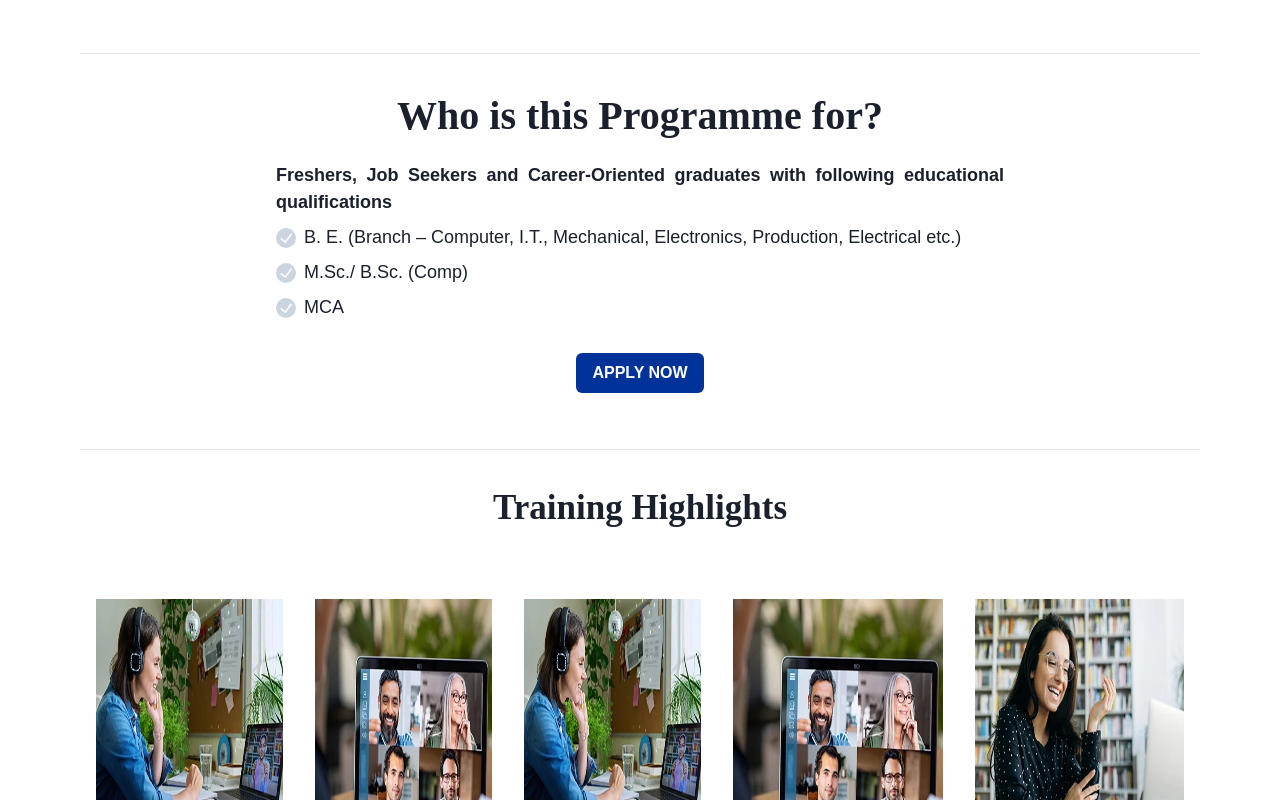
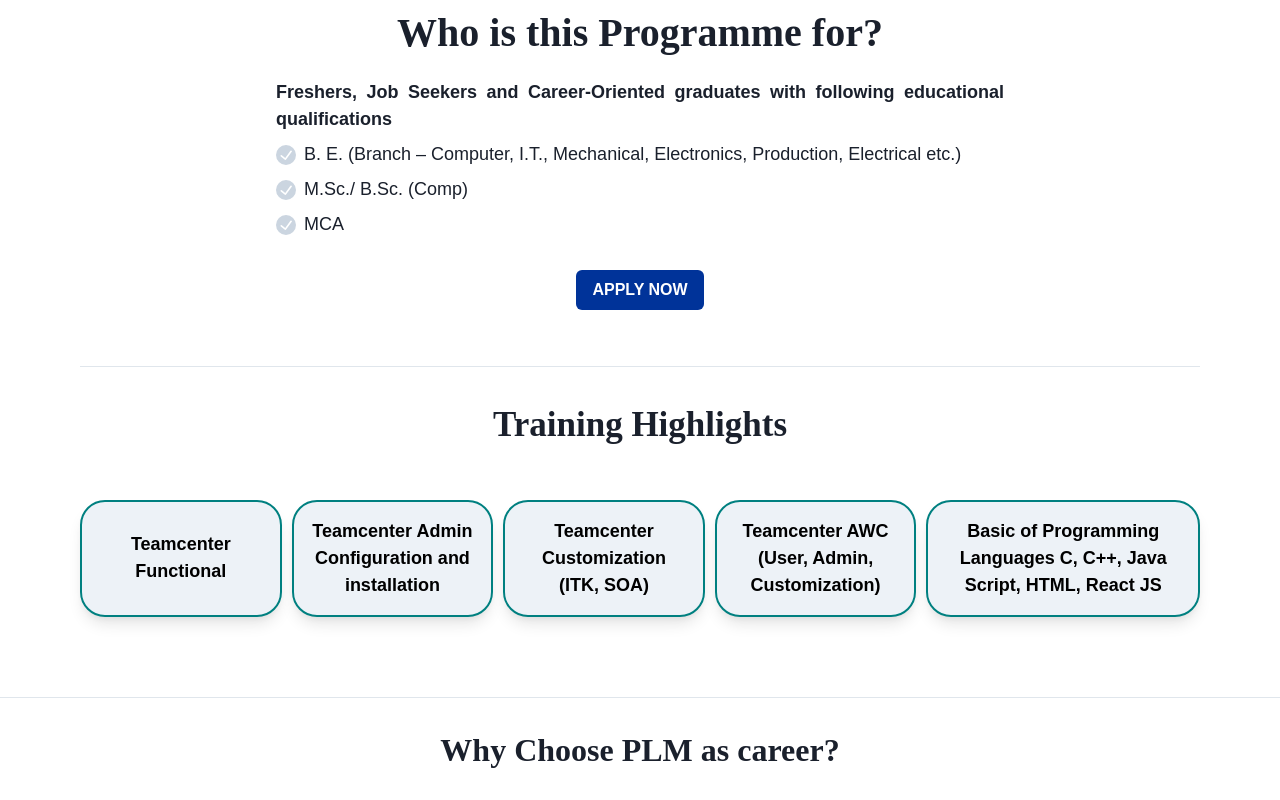
Before and after one commit to ManojGayakwad/Course-landing-Page, a React (Create React App) app: page / in a window 1280 px wide. Shown: the part 2000-2800 px from the top of the page. Built offline with nearby package versions, Linux system fonts and the light colour scheme.

Commit message:
added new changes

```diff
--- a/src/component/Navbar.jsx
+++ b/src/component/Navbar.jsx
@@ -6,8 +6,8 @@
     <Box position="relative" bg="white" color="black" fontFamily="arial" >
       < Flex align="center" justify="space-between" p={{ base: "2px", md: "4px" }} width={{ base: "100%", md: "100%" }}>
         <Box display="flex" flexDirection="column" justifyContent="center" alignItems="center" >
-          <Image src="./logo12.jfif" alt="Left Image" ml={{ base: "0px", md: "60px" }} />
-          <Text fontSize={{base:"12px", md:"20px"}} textAlign="center" ml={{base:"4px", md:"60px"}} mt="-15px" fontWeight="600" fontFamily="Copperplate Gothic Bold">ExpertPLM Technologies</Text>
+          <Image src="./logo.png" alt="Left Image" boxSize={28} ml={{ base: "0px", md: "60px" }} />
+          <Text fontSize={{base:"12px", md:"20px"}} textAlign="center"  ml={{base:"4px", md:"60px"}} mt="-10px" fontWeight="600" fontFamily="Copperplate Gothic Bold">ExpertPLM Technologies</Text>
         </Box>
         <Divider orientation="vertical" borderColor="gray.300" borderWidth="0.2px" />
 
--- a/src/component/frame3.jsx
+++ b/src/component/frame3.jsx
@@ -5,69 +5,34 @@
 const Frame3 = () => {
     return (
         <>
-            <Box position="relative" overflow="auto" color="black" fontFamily="arial" display="flex" flexDirection="row" p={{ base: 5, md: 20 }} mt={{ md: -28 }} >
+            <Box position="relative" overflow="auto" color="black" fontFamily="arial" display="flex" flexDirection="row" p={{ base: 5, md: 20 }} mt={{ md: -28 }} gap="10px">
 
-                <Box p={4} minWidth={{ base: "100%", md: "initial" }}>
+                <Box  minWidth={{ base: "100%", md: "18%" }} display="flex" alignItems="center" justifyContent="center" bgColor="gray.100" boxShadow="lg"  borderRadius="25px" border="2px solid" borderColor="teal">
                     <Box  >
-                        <Image src="./p1.webp" alt="profile" boxSize={580} h={250} />
-                        <Text p={4} fontSize="18px" fontWeight="700">Teamcenter Functional </Text>
-                        {/* <Box display="flex" alignItems="center" width={{ base: "100%", md: "80%" }} >
-                            <Icon as={CheckCircleIcon} w={5} h={5} color="gray.300" mr={2} mt={-8} />
-                            <Text textAlign="justify" fontSize={{ base: "15px", md: "18px" }}>
-                                Learn from the best instructors and resources from anywhere in the world.                        </Text>
-                        </Box>
+                        {/* <Image src="./p1.webp" alt="profile" boxSize={580} h={250} /> */}
+                        <Text p={4} fontSize="18px" fontWeight="600" textAlign="center">Teamcenter Functional </Text>
 
-                        <Box display="flex" alignItems="center" width={{ base: "100%", md: "80%" }} mt={2}>
-                            <Icon as={CheckCircleIcon} w={5} h={5} color="gray.300" mr={2} />
-                            <Text textAlign="justify" fontSize={{ base: "15px", md: "18px" }}>
-                                Access the experts, regardless of their location.
-                            </Text>
-                        </Box> */}
                     </Box>
 
                     {/* P2 */}
 
                 </Box>
 
-                <Box p={4} minWidth={{ base: "100%", md: "initial" }}>
+                <Box  minWidth={{ base: "100%", md: "18%" }} display="flex" alignItems="center" justifyContent="center" bgColor="gray.100" boxShadow="lg"  borderRadius="25px" border="2px solid" borderColor="teal">
                     <Box >
-                        <Image src="./p2.webp" alt="profile" boxSize={550} h={250} />
-                        <Text p={4} fontSize="18px" fontWeight="700">Teamcenter Admin Configuration and installation </Text>
-                        {/* <Box display="flex" alignItems="center" width={{ base: "100%", md: "80%" }} >
-                            <Icon as={CheckCircleIcon} w={5} h={5} color="gray.300" mr={2} mt={-8} />
-                            <Text textAlign="justify" fontSize={{ base: "15px", md: "18px" }}>
-                                Learn with an accomplished group of peers and build your network.
-                            </Text>
-                        </Box>
+                        {/* <Image src="./p2.webp" alt="profile" boxSize={550} h={250} /> */}
+                        <Text p={4} fontSize="18px" fontWeight="600" textAlign="center"> Teamcenter Admin Configuration and installation </Text>
 
-                        <Box display="flex" alignItems="center" width={{ base: "100%", md: "80%" }} mt={2}>
-                            <Icon as={CheckCircleIcon} w={5} h={5} color="gray.300" mr={2} />
-                            <Text textAlign="justify" fontSize={{ base: "15px", md: "18px" }}>
-                                Gain cross-industry and cross-functional knowledge.
-                            </Text>
-                        </Box> */}
                     </Box>
 
                     {/* P3 */}
 
                 </Box>
-                <Box minWidth={{ base: "100%", md: "initial" }} p={4}>
+                <Box  minWidth={{ base: "100%", md: "18%" }} display="flex" alignItems="center" justifyContent="center" bgColor="gray.100" boxShadow="lg"  borderRadius="25px" border="2px solid" borderColor="teal">
                     <Box >
-                        <Image src="./p1.webp" alt="profile" boxSize={550} h={250} />
-                        <Text p={4} fontSize="18px" fontWeight="700">Teamcenter Customization (ITK, SOA)</Text>
-                        {/* <Box display="flex" alignItems="center" width={{ base: "100%", md: "80%" }} >
-                            <Icon as={CheckCircleIcon} w={5} h={5} color="gray.300" mr={2} mt={-8} />
-                            <Text textAlign="justify" fontSize={{ base: "15px", md: "18px" }}>
-                                Learn at your own pace with high-quality, pre-recorded faculty videos.
-                            </Text>
-                        </Box>
+                        {/* <Image src="./p1.webp" alt="profile" boxSize={550} h={250} /> */}
+                        <Text p={4} fontSize="18px" fontWeight="600" textAlign="center">Teamcenter Customization (ITK, SOA)</Text>
 
-                        <Box display="flex" alignItems="center" width={{ base: "100%", md: "80%" }} mt={2}>
-                            <Icon as={CheckCircleIcon} w={5} h={5} color="gray.300" mr={2} />
-                            <Text textAlign="justify" fontSize={{ base: "15px", md: "18px" }}>
-                                Advance your career without disrupting your busy schedule.
-                            </Text>
-                        </Box> */}
                     </Box>
 
 
@@ -75,23 +40,11 @@
 
 
                 </Box>
-                <Box minWidth={{ base: "100%", md: "initial" }} p={4}>
+                <Box  minWidth={{ base: "100%", md: "18%" }} display="flex" alignItems="center" justifyContent="center" bgColor="gray.100" boxShadow="lg"  borderRadius="25px" border="2px solid" borderColor="teal">
                     <Box >
-                        <Image src="./p2.webp" alt="profile" boxSize={650} h={250} />
-                        <Text p={4} fontSize="18px" fontWeight="700">Teamcenter AWC (User, Admin, Customization)</Text>
-                        {/* <Box display="flex" alignItems="center" width={{ base: "100%", md: "80%" }} >
-                            <Icon as={CheckCircleIcon} w={5} h={5} color="gray.300" mr={2} mt={-8} />
-                            <Text textAlign="justify" fontSize={{ base: "15px", md: "18px" }}>
-                                Learn at your own pace with high-quality, pre-recorded faculty videos.
-                            </Text>
-                        </Box>
+                        {/* <Image src="./p2.webp" alt="profile" boxSize={650} h={250} /> */}
+                        <Text p={4} fontSize="18px" fontWeight="600" textAlign="center">Teamcenter AWC (User, Admin, Customization)</Text>
 
-                        <Box display="flex" alignItems="center" width={{ base: "100%", md: "80%" }} mt={2}>
-                            <Icon as={CheckCircleIcon} w={5} h={5} color="gray.300" mr={2} />
-                            <Text textAlign="justify" fontSize={{ base: "15px", md: "18px" }}>
-                                Advance your career without disrupting your busy schedule.
-                            </Text>
-                        </Box> */}
                     </Box>
 
 
@@ -99,23 +52,11 @@
 
 
                 </Box>
-                <Box minWidth={{ base: "100%", md: "initial" }} p={4}>
+                <Box minWidth={{ base: "100%", md: "initial" }} display="flex" alignItems="center" justifyContent="center" bgColor="gray.100" boxShadow="lg" borderRadius="25px" border="2px solid" borderColor="teal">
                     <Box >
-                        <Image src="./p3.webp" alt="profile" boxSize={650} h={250} />
-                        <Text p={4} fontSize="18px" fontWeight="700">Basic of Programming Languages C, C++, Java Script, HTML, React JS</Text>
-                        {/* <Box display="flex" alignItems="center" width={{ base: "100%", md: "80%" }} >
-                            <Icon as={CheckCircleIcon} w={5} h={5} color="gray.300" mr={2} mt={-8} />
-                            <Text textAlign="justify" fontSize={{ base: "15px", md: "18px" }}>
-                                Learn at your own pace with high-quality, pre-recorded faculty videos.
-                            </Text>
-                        </Box>
+                        {/* <Image src="./p3.webp" alt="profile" boxSize={650} h={250} /> */}
+                        <Text p={4} fontSize="18px" fontWeight="600" textAlign="center">Basic of Programming Languages C, C++, Java Script, HTML, React JS</Text>
 
-                        <Box display="flex" alignItems="center" width={{ base: "100%", md: "80%" }} mt={2}>
-                            <Icon as={CheckCircleIcon} w={5} h={5} color="gray.300" mr={2} />
-                            <Text textAlign="justify" fontSize={{ base: "15px", md: "18px" }}>
-                                Advance your career without disrupting your busy schedule.
-                            </Text>
-                        </Box> */}
                     </Box>
 
 
```
Also changed, not shown: src/component/frame2.jsx (+9 -9 lines), public/logo.png (added).
